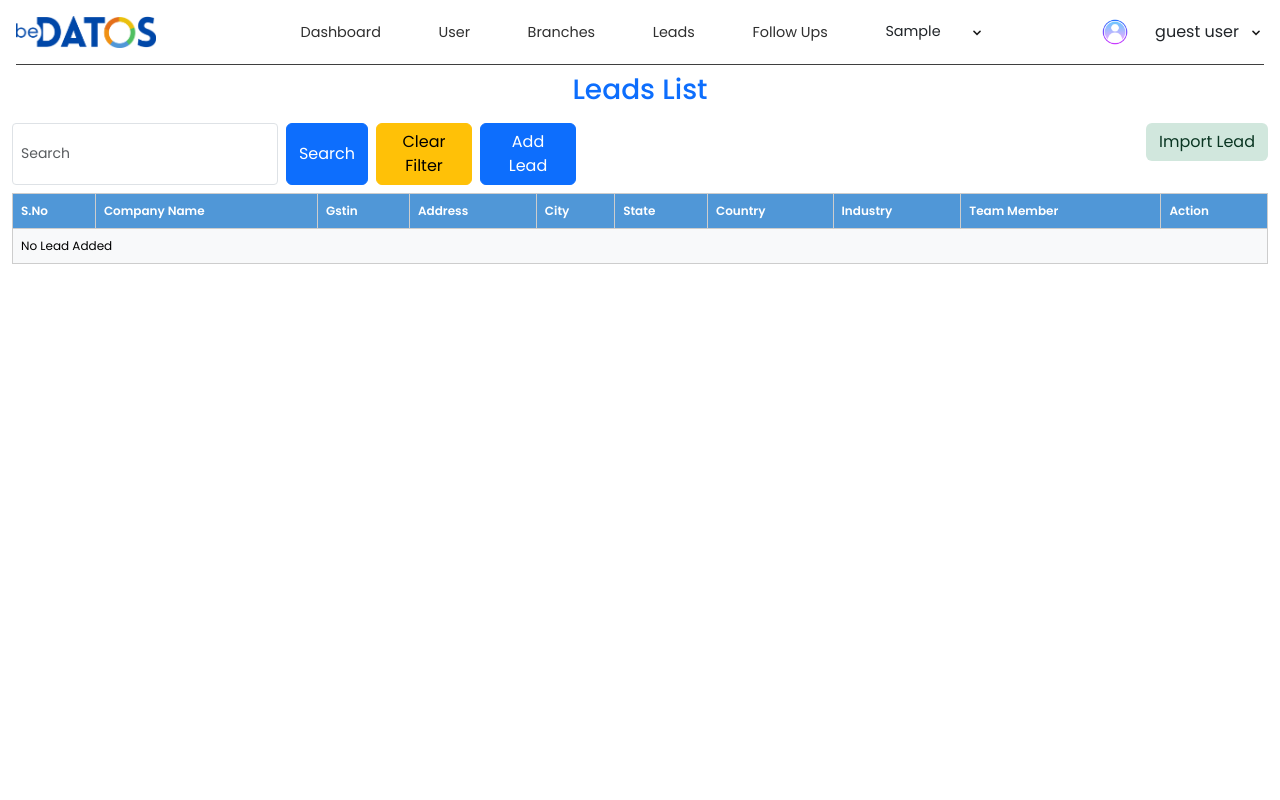
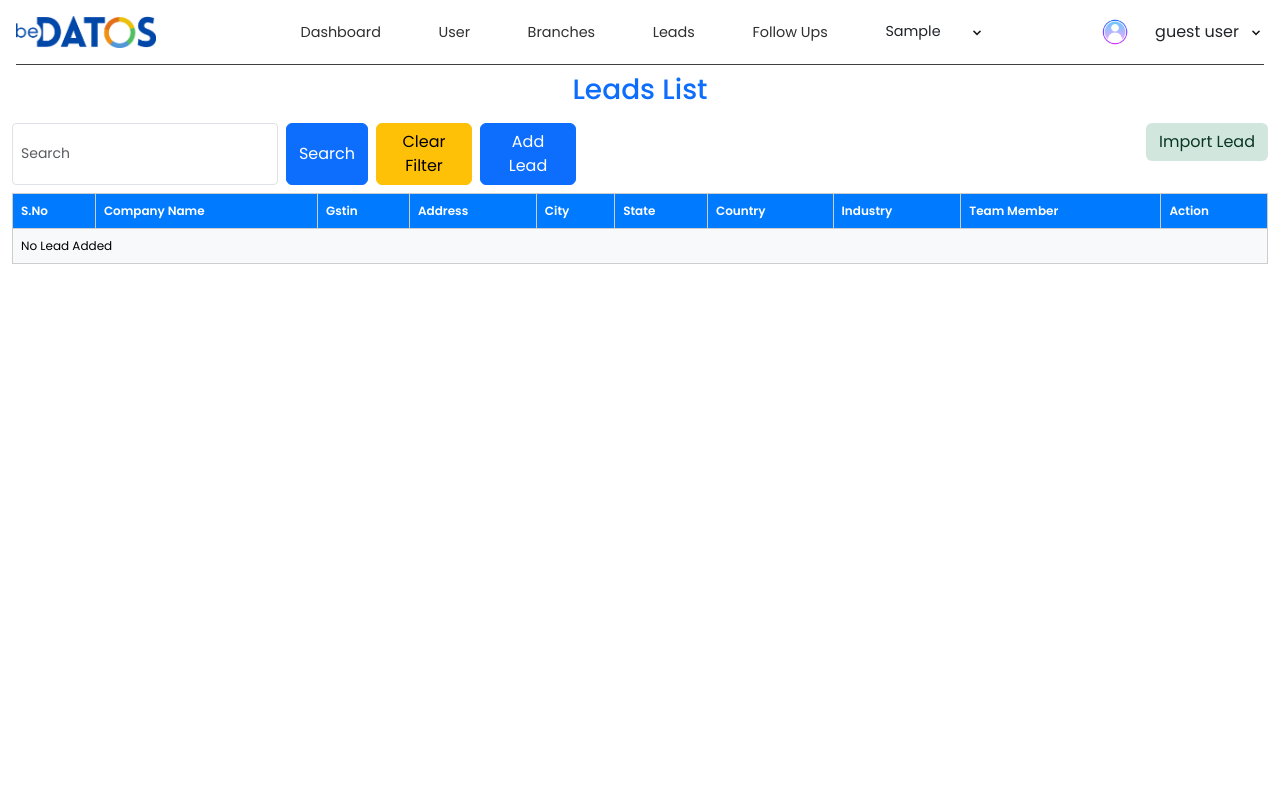
Before and after one commit to ashishjangid2905/becrm, a Django app: page /lead/ in a window 1280 px wide. Run offline with Django 5.2, Linux system fonts and the light colour scheme; a user stored in the database is signed in; data that the repository does not hold is empty; some libraries are stand-ins or nearby versions.

Commit message:
Lead feature Completed Remaining Feed details editing

```diff
--- a/static/becrm/css/style.css
+++ b/static/becrm/css/style.css
@@ -421,7 +421,8 @@ td {
 }
 
 
-.lead-table {
+.lead-table,
+.follow-table {
     height: 450px;
     width: 100%;
     /* border: 2px solid #0047A8; */
@@ -438,3 +439,12 @@ td {
         font-size: 12px;
     }
 }
+
+
+.table-primary th {
+    position: sticky;
+    top: 0;
+    background-color: #007bff;
+    color: white;
+    z-index: 100;
+}
--- a/static/becrm/template.csv
+++ b/static/becrm/template.csv
@@ -1,3 +1,2 @@
 company_name,gstin,address1,address2,city,state,country,pincode,industry,source,person_name,email_id,contact_no,is_active
 Company A,08AXXXXXXXXX1ZJ,Address line 1,Address line 2,city,state,country,304804,Stone,whatsapp,Ms XXXX,Xyz@gmail.com,9051XXXXXX,TRUE
-Shiv Enterprise,24ADCPB0779N2ZI,"4/B, Omkar Nagar,","Vadodara, Gujarat 390007",Vadodara,Gujarat,India,390007,multiple,other,Mr. Rohit,rohitbrahmbhatt@yahoo.com,9898019818,TRUE
--- a/templates/lead/follow-up-list.html
+++ b/templates/lead/follow-up-list.html
@@ -25,7 +25,7 @@
     </div>
   </div>
 </div>
-<div class="container-fluid">
+<div class="container-fluid follow-table">
   <table class="table table-hover table-light">
     <thead>
       <tr class="table-primary">
--- a/templates/lead/lead-list.html
+++ b/templates/lead/lead-list.html
@@ -87,7 +87,7 @@
     {% comment %} Popup ended here {% endcomment %}
 
 <div class="container-fluid lead-table">
-  <table class="table table-hover table-light">
+  <table class="table table-hover table-light position-sticky top-0">
     <thead>
       <tr class="table-primary">
         <th scope="col">S.No</th>
@@ -107,7 +107,7 @@
       <tr class="table-light">
         <td>{{ forloop.counter }}</td>
         <td>{{ lead.company_name }}</td>
-        <td>{{ lead.gstin }}</td>
+        <td>{% if lead.gstin != None %}{{ lead.gstin }}{% endif %}</td>
         <td class="text-wrap">{{ lead.address1 }} {{ lead.address2 }}</td>
         <td>{{ lead.city }}</td>
         <td>{{ lead.state }}</td>
--- a/templates/sample/sample-list.html
+++ b/templates/sample/sample-list.html
@@ -13,7 +13,7 @@
 <div class="container-fluid">
   <table class="table sample-table">
     <thead>
-      <tr>
+      <tr class="table-primary">
         <th scope="col">S.No</th>
         <th scope="col">Sample Id</th>
         <th scope="col">User</th>
```
